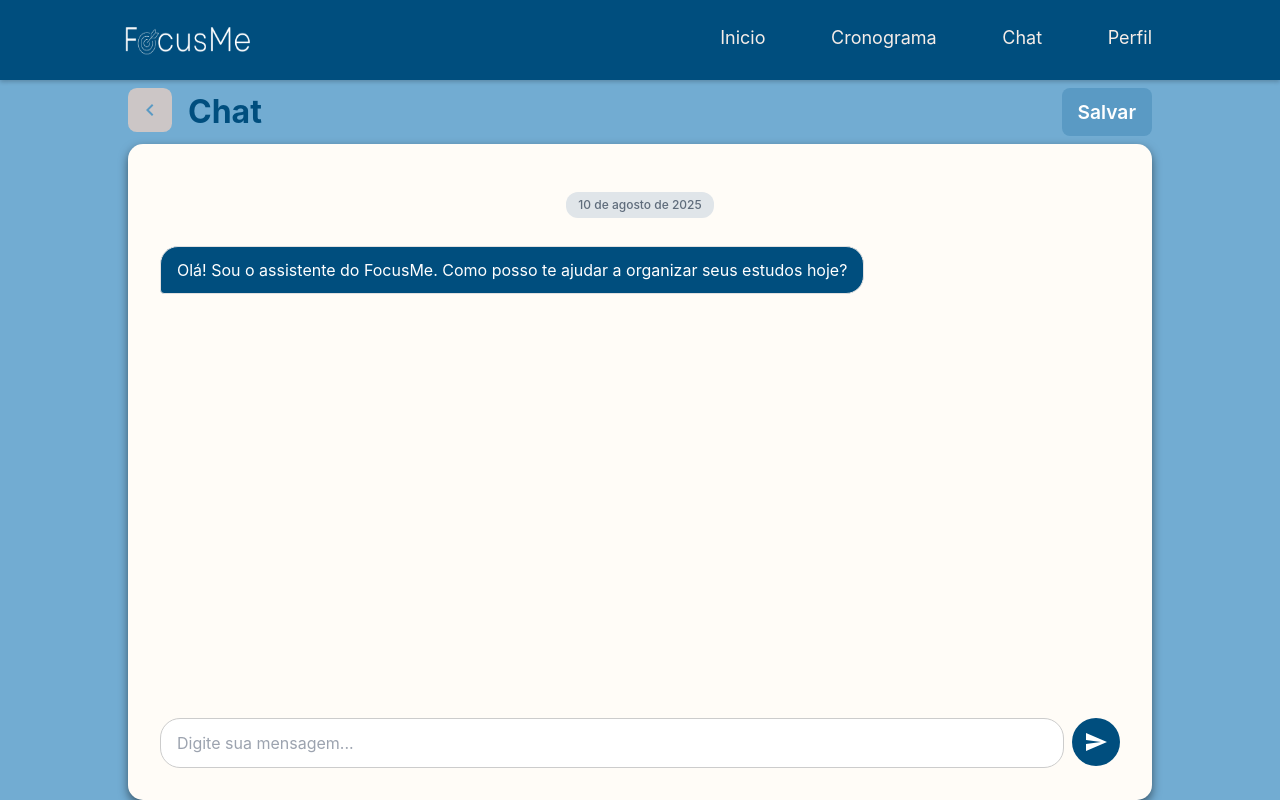
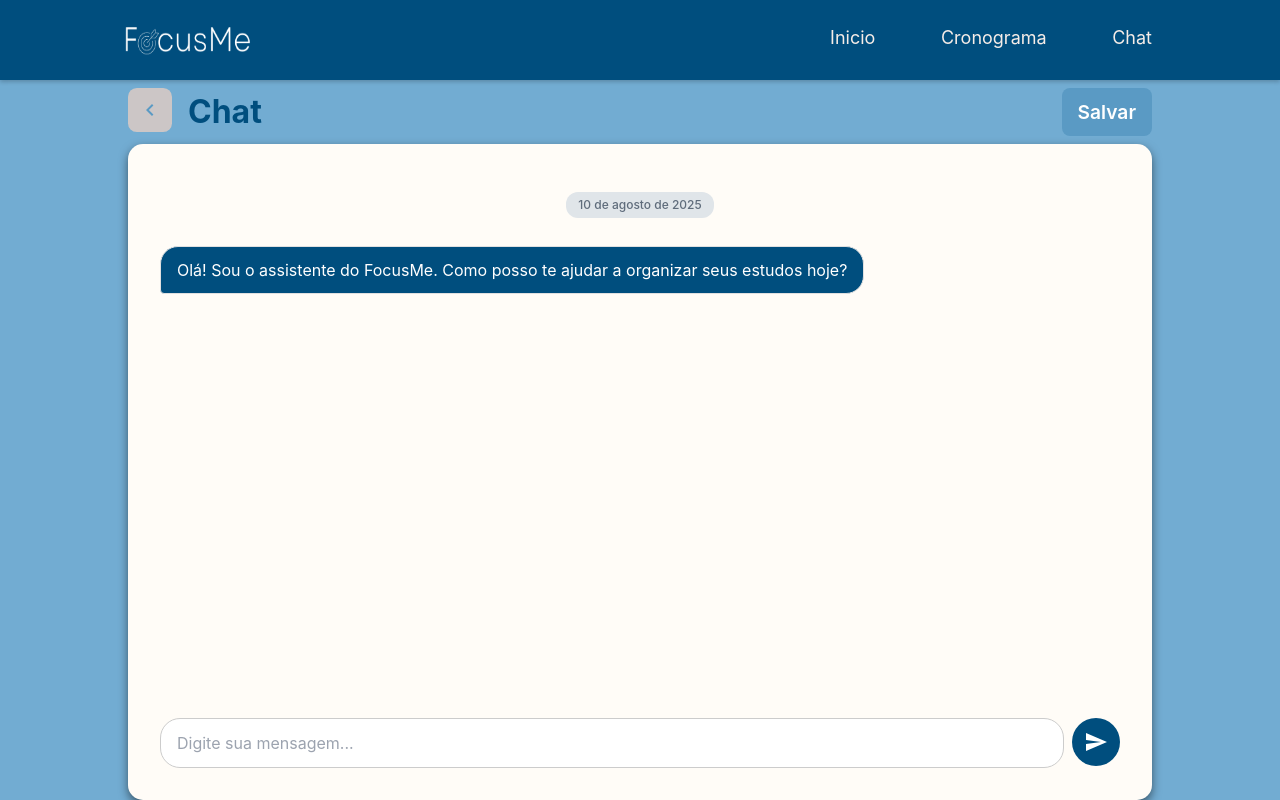
Before and after one commit to Equipe07-DS/FocusMe, a React (Create React App) app in the folder frontend/: page /chat in a window 1280 px wide. Built offline with nearby package versions, Linux system fonts and the light colour scheme.

Commit message:
Alteração de rota

```diff
--- a/frontend/src/componentes/Barra/Barra.js
+++ b/frontend/src/componentes/Barra/Barra.js
@@ -24,9 +24,6 @@ const Barra = () => {
                 <li className={`${styles.caixa_botoes}`}>
                     <Link to="/chat" className={`${styles.texto_botoes}`}>Chat</Link>
                 </li>
-                <li className={`${styles.caixa_botoes}`}>
-                    <Link to="/perfil" className={`${styles.texto_botoes}`}>Perfil</Link>
-                </li>
             </ul>
         </nav>
     )
```
